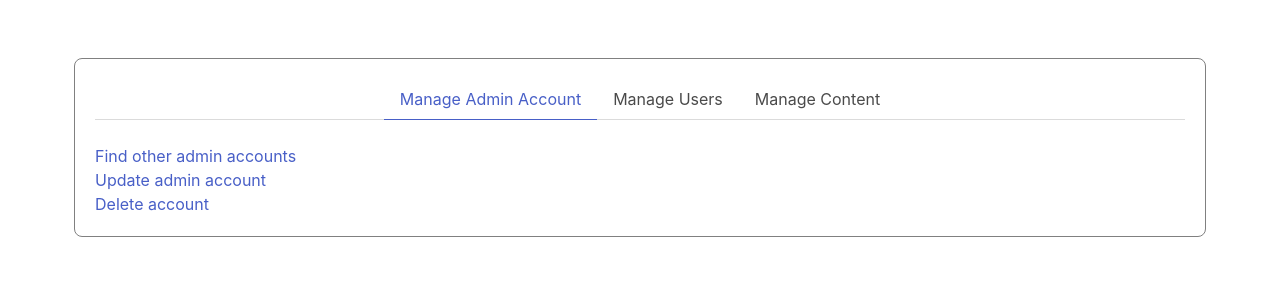
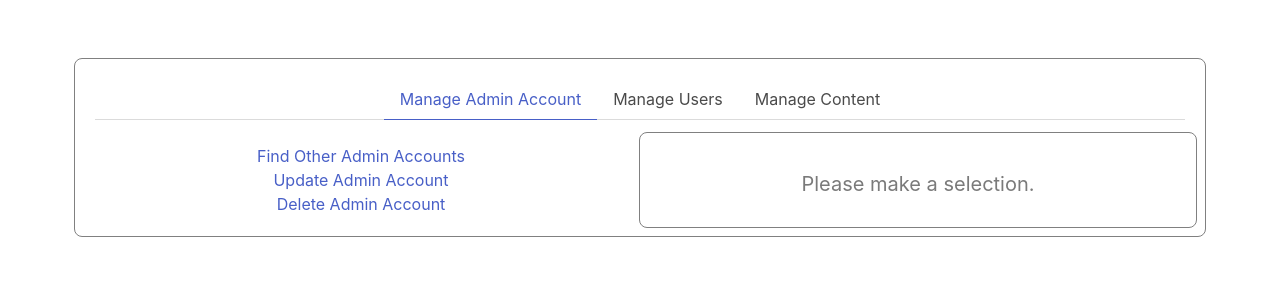
Before and after one commit to Morty4/project5, a PHP site: page /admin/adminDashboard.php in a window 1280 px wide. Shown: the part 56-356 px from the top of the page. Run offline with PHP 8.4, Linux system fonts and the light colour scheme; some libraries are stand-ins or nearby versions.

Commit message:
worked on admin dash layout

```diff
--- a/admin/adminDashboard.php
+++ b/admin/adminDashboard.php
@@ -14,11 +14,23 @@
     </ul>
     </div>
 
-    <ul>
-    <li><a href="readAdmin.php">Find other admin accounts</a></li>
-    <li><a href="updateAdmin.php">Update admin account</a></li>
-    <li><a href="deleteAdmin.php">Delete account</a></li>
-    </ul>
+
+    <div class="columns">
+        <div class="column">
+            <!-- First column -->
+            <ul class="has-text-centered">
+                <li><a href="readAdmin.php">Find Other Admin Accounts</a></li>
+                <li><a href="updateAdmin.php">Update Admin Account</a></li>
+                <li><a href="deleteAdmin.php">Delete Admin Account</a></li>
+            </ul>
+        </div>
+        <div class="column" id="secondC">
+            <!-- Second column -->
+            <br>
+            <p class="is-size-5 has-text-centered has-text-grey">Please make a selection.</p>
+        </div>
+    </div>
+
 </div>
 
 <?php include "templates/footer.php"?>
--- a/admin/css/style.css
+++ b/admin/css/style.css
@@ -4,3 +4,8 @@
     border: 1px solid gray;
     border-radius: 8px;
 }
+
+#secondC{
+     border: solid gray 1px;
+     border-radius: 8px;
+}
```
